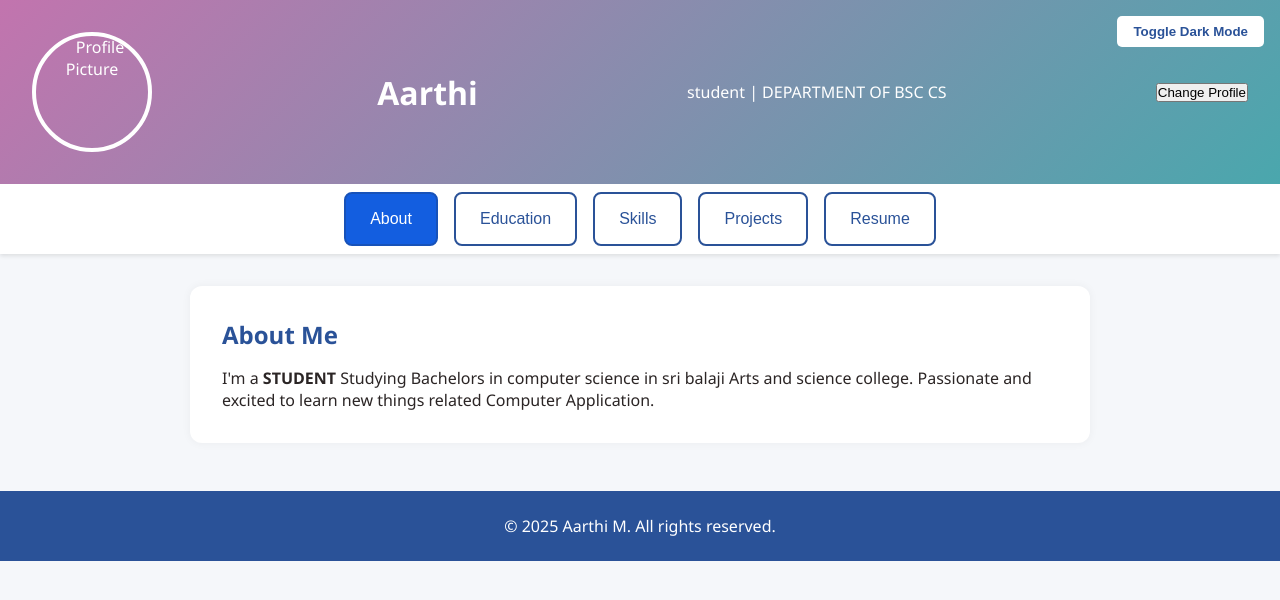
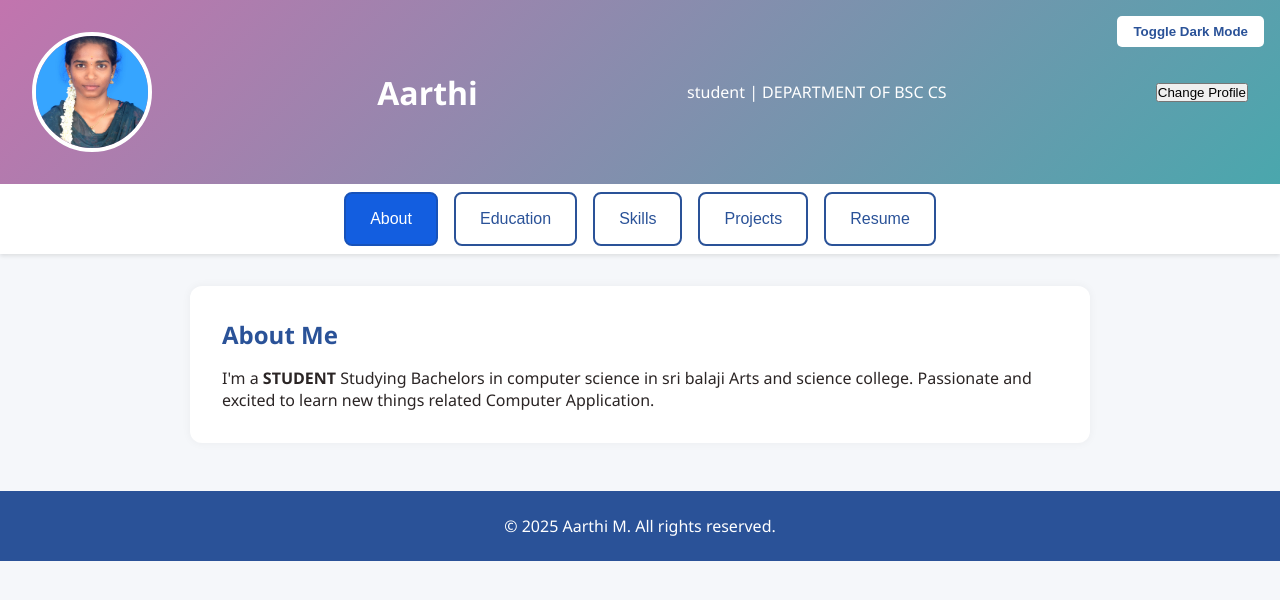
Before and after one commit to Aarthi5015/TNSDC-FWD-DP1, a plain HTML site: page index.html in a window 1280 px wide. Drawn offline with Linux system fonts and the light colour scheme; files whose address does not match are found by name.

Commit message:
Update index.html

```diff
--- a/index.html
+++ b/index.html
@@ -198,7 +198,7 @@
 <body>
 <header style="display: flex; flex-direction: row; align-items: center; justify-content: space-between; padding: 2rem">
   <button class="dark-toggle" onclick="toggleDarkMode()">Toggle Dark Mode</button>
-  <img src="C:\Users\ADMIN\Pictures\Rose.jpg" alt="Profile Picture" class="profile-picture" id="profileImage" style="margin: 0 1rem 0 0; align-self: flex-start;">
+  <img src="C:\Users\ADMIN\Pictures\aarthi.jpeg" alt="Profile Picture" class="profile-picture" id="profileImage" style="margin: 0 1rem 0 0; align-self: flex-start;">
   <div style="text-align: left;">
     <h1>Aarthi</h1>
 
```
